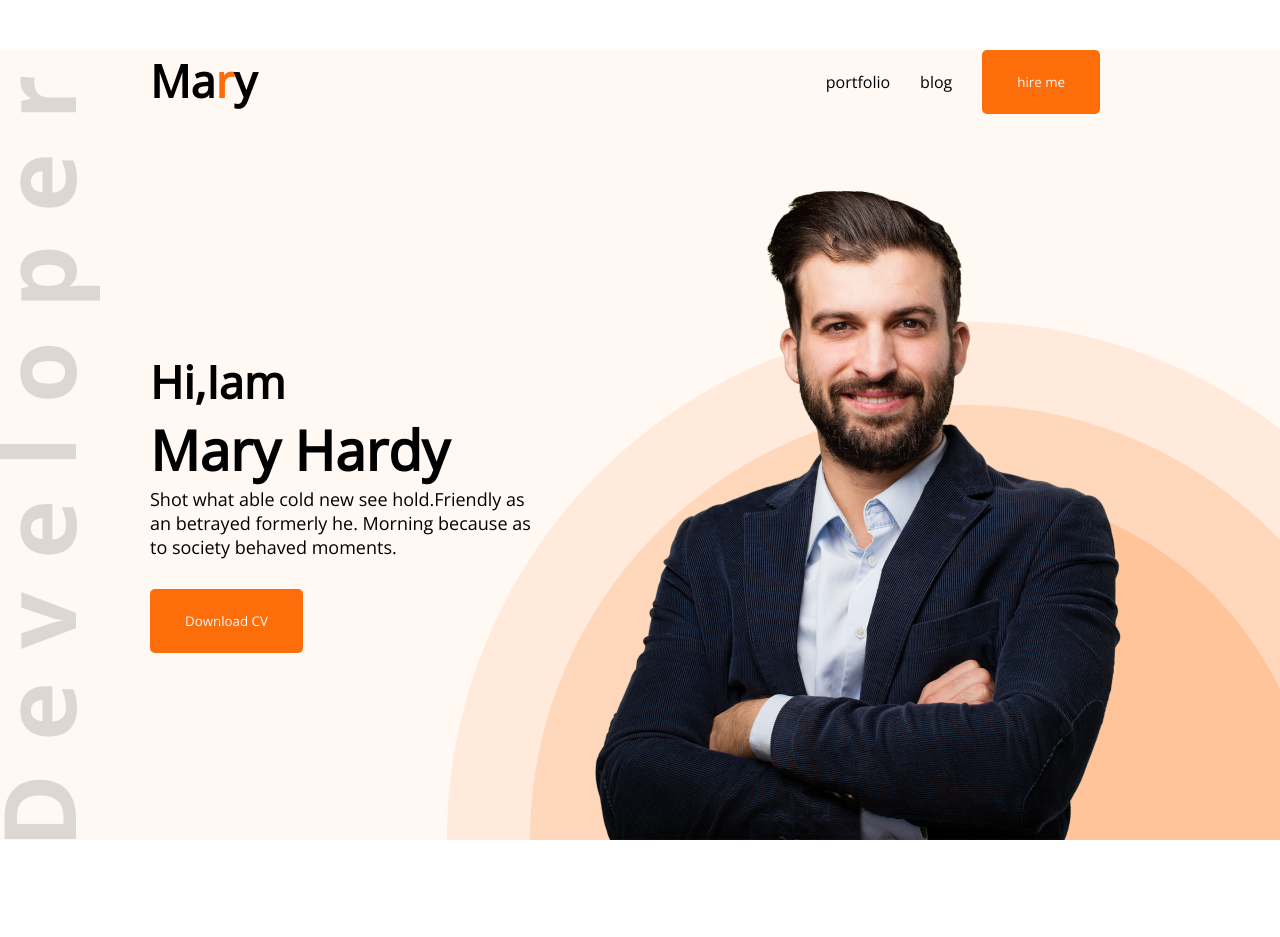
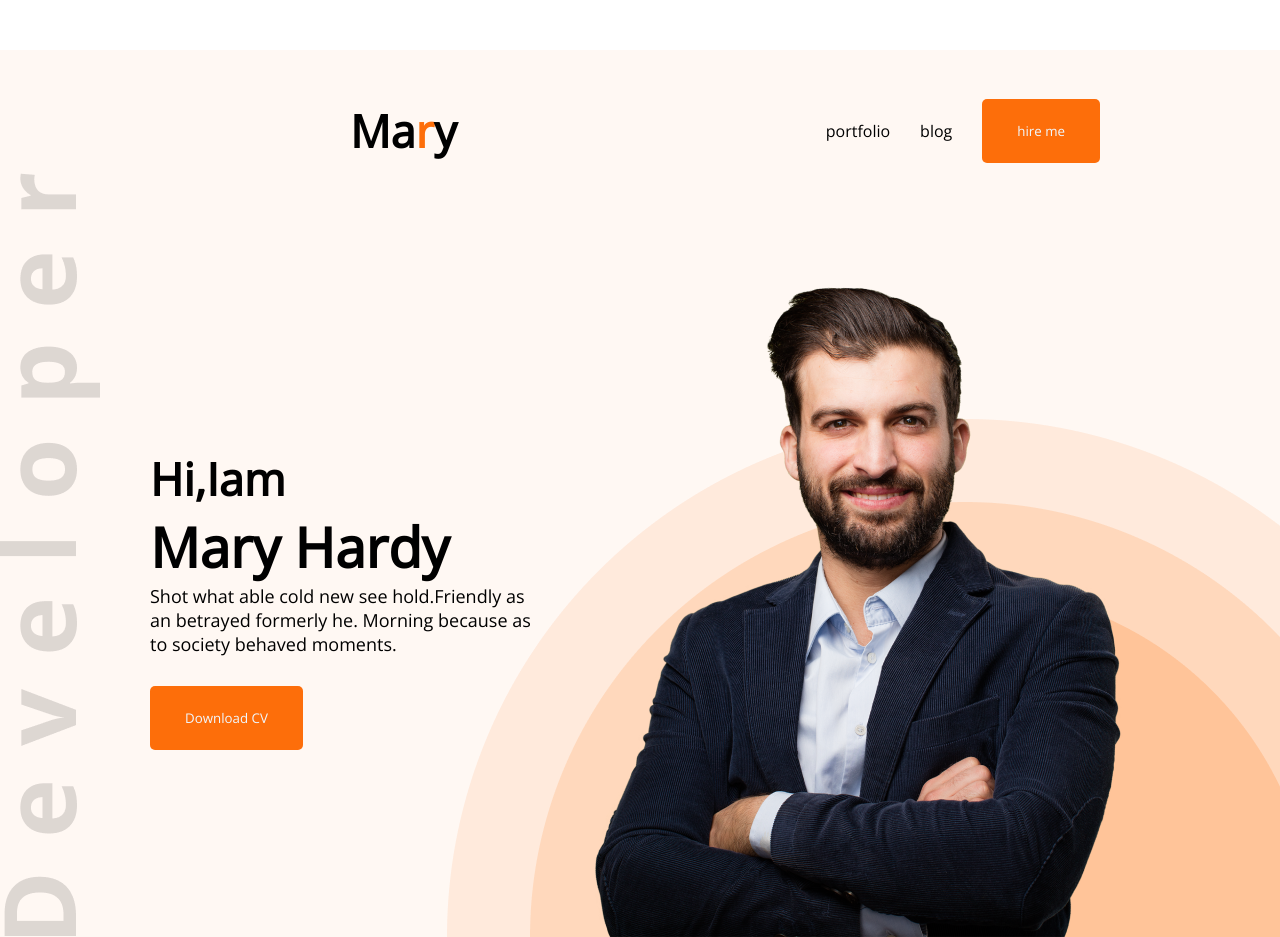
Before and after one commit to botefty/devoloper-portfolio, a plain HTML site: page index.html in a window 1280 px wide. Shown: the top 937 px of the page. Drawn offline with nearby package versions, Linux system fonts and the light colour scheme.

Commit message:
fixed issues

```diff
--- a/styles/portfolio.css
+++ b/styles/portfolio.css
@@ -21,6 +21,7 @@ border-radius: 5px;
 .nav-title{
     font-weight: 800;
     font-size: 45px;
+    padding: 50px 200px;
 }
 .text-primary{
     color: #FD6E0A;
```
